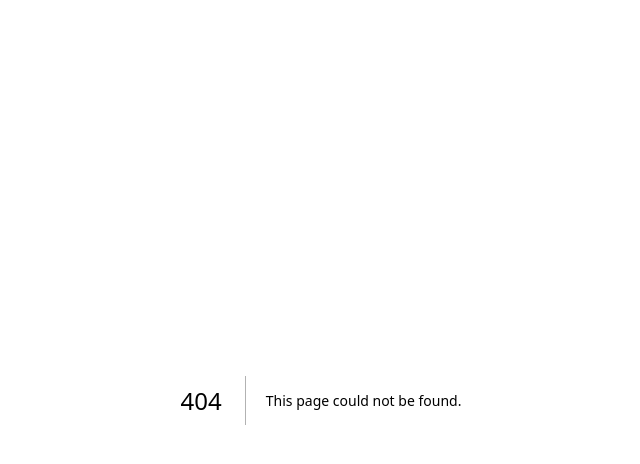
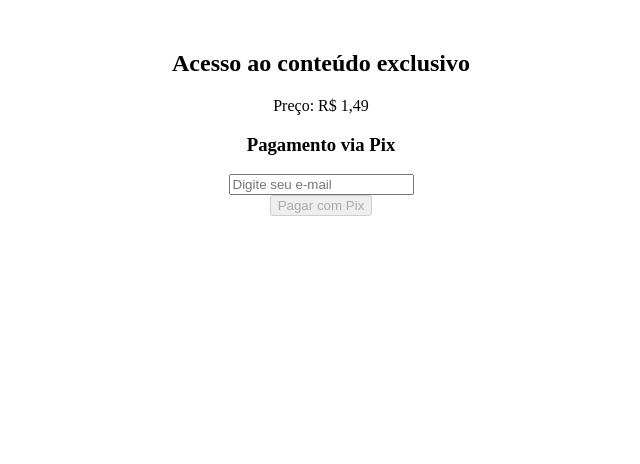
Before and after one commit to DemetriodosAnjos/Developer-5TB, a Next.js app: page /checkoutFront in a window 1280 px wide. Before the commit this address had no page. Shown: the top 464 px of the page, without its empty margins (319-959 px from the left). Built offline with nearby package versions, Linux system fonts and the light colour scheme.

Commit message:
Atualiza preço para R$ 1,49 e ajustes de checkout

```diff
--- /dev/null
+++ b/pages/api/checkoutBack.js
@@ -0,0 +1,45 @@
+// pages/api/checkoutBack.js
+import { MercadoPagoConfig, Preference } from "mercadopago";
+
+export default async function handler(req, res) {
+  if (req.method !== "POST") return res.status(405).end("Method Not Allowed");
+
+  try {
+    const { email, method } = req.body;
+    if (!email) return res.status(400).json({ error: "E‑mail é obrigatório" });
+
+    const MP_TOKEN = process.env.MP_ACCESS_TOKEN;
+    if (!MP_TOKEN)
+      return res.status(500).json({ error: "MP_ACCESS_TOKEN não configurado" });
+
+    const client = new MercadoPagoConfig({ accessToken: MP_TOKEN });
+    const preference = new Preference(client);
+
+    const response = await preference.create({
+      body: {
+        items: [
+          {
+            title: "Acesso ao conteúdo exclusivo",
+            quantity: 1,
+            unit_price: 19.9,
+            currency_id: "BRL",
+          },
+        ],
+        payer: { email },
+        back_urls: {
+          success: "https://developer-5-tb.vercel.app/sucesso",
+          failure: "https://developer-5-tb.vercel.app/erro",
+          pending: "https://developer-5-tb.vercel.app/pendente",
+        },
+        auto_return: "approved",
+        notification_url:
+          "https://developer-5-tb.vercel.app/api/payment-webhook",
+      },
+    });
+
+    return res.status(200).json({ url: response.init_point });
+  } catch (err) {
+    console.error("Erro no checkout:", err);
+    return res.status(500).json({ error: "Erro interno no servidor" });
+  }
+}
--- /dev/null
+++ b/pages/checkoutFront.js
@@ -0,0 +1,48 @@
+// pages/checkoutFront.js
+import { useState } from "react";
+
+export default function CheckoutFront() {
+  const [email, setEmail] = useState("");
+  const [loading, setLoading] = useState(false);
+
+  const handlePixCheckout = async () => {
+    setLoading(true);
+    try {
+      const res = await fetch("/api/checkoutBack", {
+        method: "POST",
+        headers: { "Content-Type": "application/json" },
+        body: JSON.stringify({ email, method: "pix" }),
+      });
+      const data = await res.json();
+      if (res.ok && data.url) {
+        window.location.href = data.url;
+      } else {
+        alert("Erro ao iniciar pagamento");
+      }
+    } catch (err) {
+      console.error(err);
+      alert("Erro de conexão com o servidor");
+    } finally {
+      setLoading(false);
+    }
+  };
+
+  return (
+    <div style={{ textAlign: "center", marginTop: "50px" }}>
+      <h2>Acesso ao conteúdo exclusivo</h2>
+      <p>Preço: R$ 1,49</p>
+
+      <h3>Pagamento via Pix</h3>
+      <input
+        type="email"
+        placeholder="Digite seu e‑mail"
+        value={email}
+        onChange={(e) => setEmail(e.target.value)}
+      />
+      <br />
+      <button onClick={handlePixCheckout} disabled={loading || !email}>
+        {loading ? "⏳ Processando..." : "Pagar com Pix"}
+      </button>
+    </div>
+  );
+}
--- a/pages/index.js
+++ b/pages/index.js
@@ -24,12 +24,12 @@ export default function Home() {
 
       <div className={styles.price}>
         <p className={styles.textDescribe}>Por apenas</p>
-        <p className={styles.priceText}>R$ 19,90</p>
+        <p className={styles.priceText}>R$ 1,49</p>
       </div>
 
       <button
         className={styles.button}
-        onClick={() => (window.location.href = "/checkout")}
+        onClick={() => (window.location.href = "/checkoutFront")}
       >
         Garantir acesso vitalício
       </button>
```
